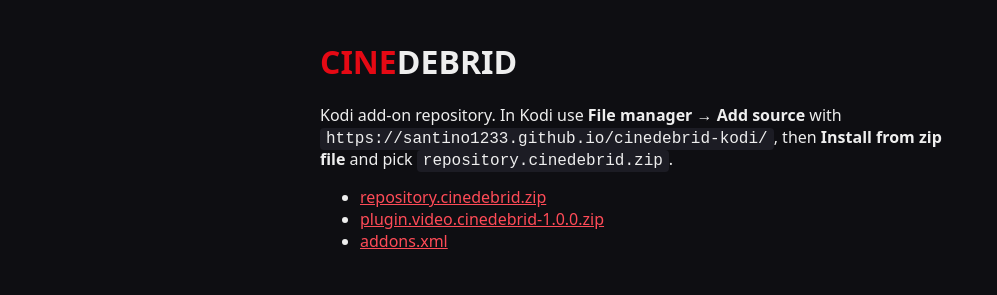
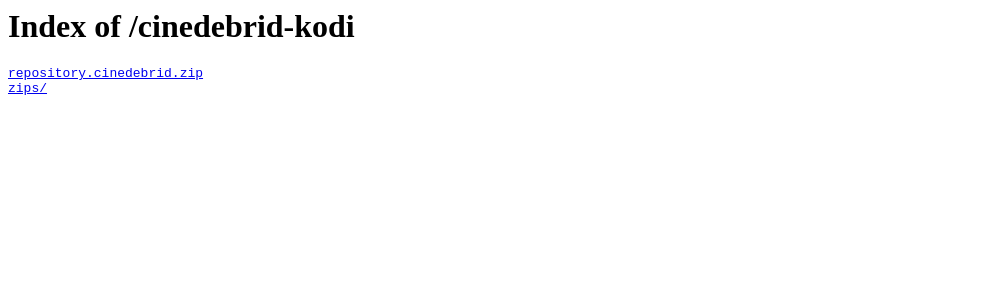
Before and after one commit to santino1233/cinedebrid-kodi, a plain HTML site: page index.html in a window 1280 px wide. Shown: the whole page, without its empty margins (0-997 px from the left). Drawn offline with Linux system fonts and the light colour scheme.

Commit message:
Apache-style directory listings so Kodi's file manager can browse the source
Co-Authored-By: Claude Sonnet 5.5 <noreply@anthropic.com>

```diff
--- a/index.html
+++ b/index.html
@@ -1,18 +1,10 @@
-<!doctype html>
-<html lang="en">
-<head>
-<meta charset="utf-8">
-<meta name="viewport" content="width=device-width, initial-scale=1">
-<title>CineDebrid Kodi repository</title>
-<style>body{font:16px system-ui,sans-serif;background:#0e0e12;color:#eee;max-width:640px;margin:40px auto;padding:0 16px}a{color:#ff4b57}h1 span{color:#e50914}code{background:#1c1c24;padding:2px 6px;border-radius:4px}</style>
-</head>
+<html>
+<head><title>Index of /cinedebrid-kodi</title></head>
 <body>
-<h1><span>CINE</span>DEBRID</h1>
-<p>Kodi add-on repository. In Kodi use <b>File manager &rarr; Add source</b> with <code>https://santino1233.github.io/cinedebrid-kodi/</code>, then <b>Install from zip file</b> and pick <code>repository.cinedebrid.zip</code>.</p>
-<ul>
-<li><a href="repository.cinedebrid.zip">repository.cinedebrid.zip</a></li>
-<li><a href="zips/plugin.video.cinedebrid/plugin.video.cinedebrid-1.0.0.zip">plugin.video.cinedebrid-1.0.0.zip</a></li>
-<li><a href="addons.xml">addons.xml</a></li>
-</ul>
+<h1>Index of /cinedebrid-kodi</h1>
+<pre>
+<a href="repository.cinedebrid.zip">repository.cinedebrid.zip</a>
+<a href="zips/">zips/</a>
+</pre>
 </body>
 </html>
```
Also changed, not shown: zips/index.html (added, +10 -0 lines), zips/plugin.video.cinedebrid/index.html (added, +9 -0 lines), zips/repository.cinedebrid/index.html (added, +9 -0 lines).
